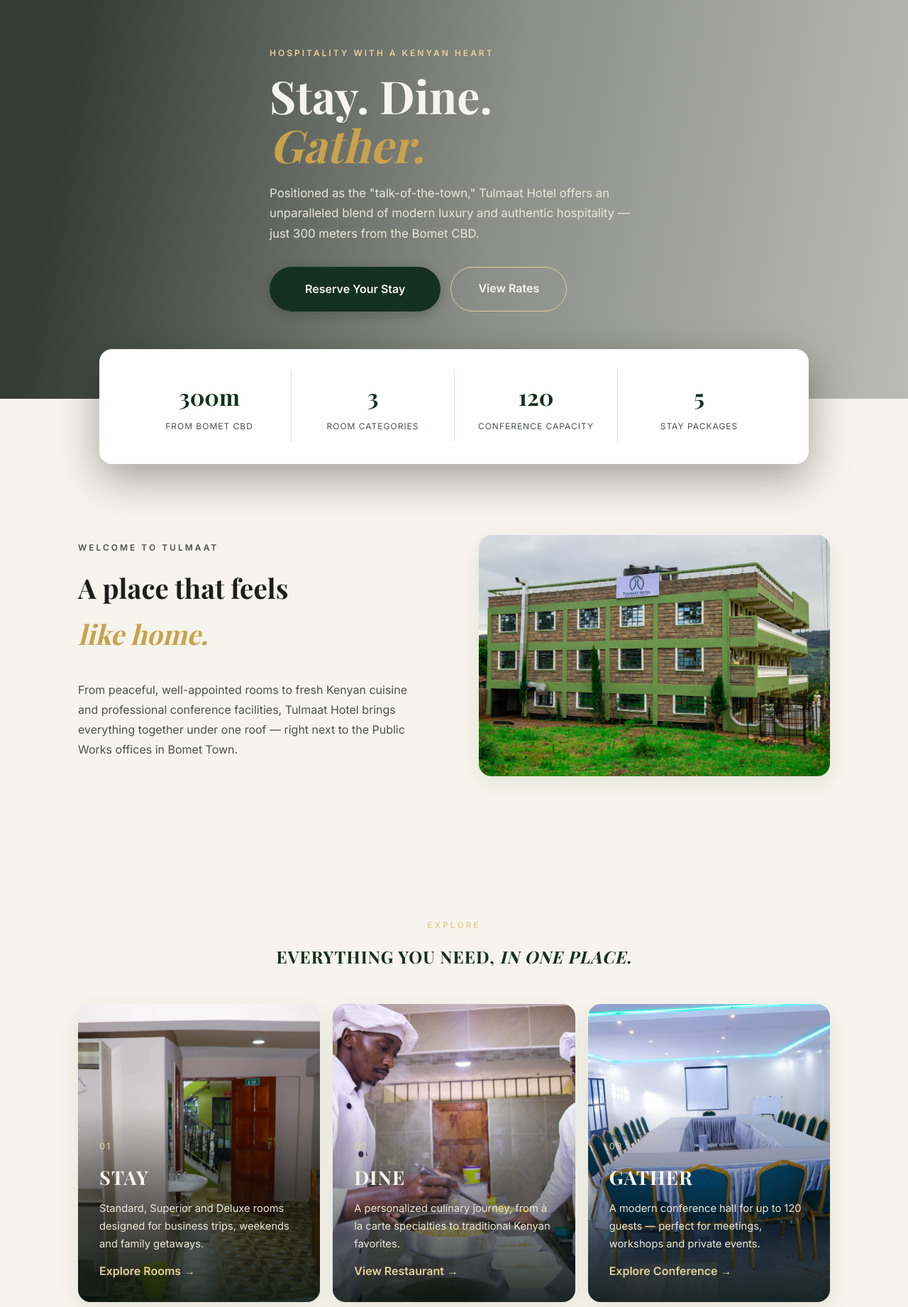
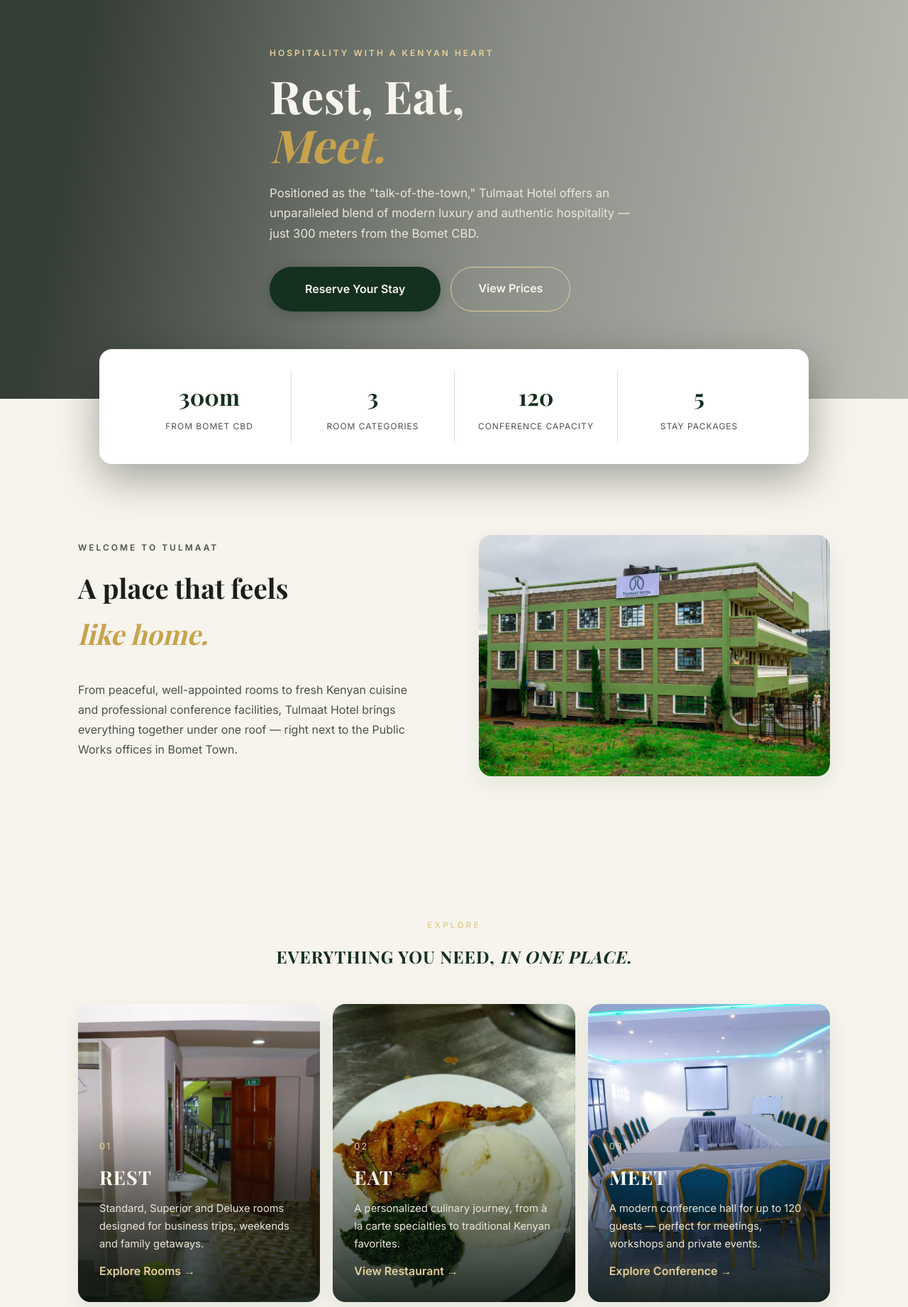
Before and after one commit to Emmanuel-ctrl-00/tulmaatwebsite, a Django app: page / in a window 1280 px wide. Shown: the part 78-1920 px from the top of the page at 71% size. Run offline with Django 5.2, Linux system fonts and the light colour scheme; some libraries are stand-ins or nearby versions.

Commit message:
layout3.0

```diff
--- a/homepage/templates/index.html
+++ b/homepage/templates/index.html
@@ -15,11 +15,11 @@
 <section class="hero" style="background-image:url \static\hotel4.jpg">
     <div class="hero-inner">
         <p class="eyebrow">HOSPITALITY WITH A KENYAN HEART</p>
-        <h1>Stay. Dine.<br><em>Gather.</em></h1>
+        <h1>Rest, Eat,<br><em>Meet.</em></h1>
         <p class="hero-copy">Positioned as the "talk-of-the-town," Tulmaat Hotel offers an unparalleled blend of modern luxury and authentic hospitality — just 300 meters from the Bomet CBD.</p>
         <div class="hero-actions">
             <a class="book-btn" href="{% url 'booking' %}">Reserve Your Stay</a>
-            <a class="btn-outline" href="#prices">View Rates</a>
+            <a class="btn-outline" href="#prices">View Prices</a>
         </div>
     </div>
 </section>
@@ -51,15 +51,15 @@
         <article class="service-card" style="background-image:url('{% static 'rooms2.jpeg' %}')">
             <div>
                 <span class="num">01</span>
-                <h3>Stay</h3>
+                <h3>Rest</h3>
                 <p>Standard, Superior and Deluxe rooms designed for business trips, weekends and family getaways.</p>
                 <a href="#accommodation">Explore Rooms →</a>
             </div>
         </article>
-        <article class="service-card" style="background-image:url('{% static 'cooking.jpg' %}')">
+        <article class="service-card" style="background-image:url('{% static 'food.jpeg' %}')">
             <div>
                 <span class="num">02</span>
-                <h3>Dine</h3>
+                <h3>Eat</h3>
                 <p>A personalized culinary journey, from à la carte specialties to traditional Kenyan favorites.</p>
                 <a href="#restaurant">View Restaurant →</a>
             </div>
@@ -67,7 +67,7 @@
         <article class="service-card" style="background-image:url('{% static 'confrence1.jpeg' %}')">
             <div>
                 <span class="num">03</span>
-                <h3>Gather</h3>
+                <h3>Meet</h3>
                 <p>A modern conference hall for up to 120 guests — perfect for meetings, workshops and private events.</p>
                 <a href="#conference">Explore Conference →</a>
             </div>
@@ -80,7 +80,7 @@
         <div class="image-panel" style="background-image:url('{% static 'rooms1.jpeg' %}')"></div>
         <div>
             <p class="eyebrow">REST EASY</p>
-            <h2>Rooms made for <em>good mornings.</em></h2>
+            <h2>Rooms made for <em>good nights.</em></h2>
             <p>Tulmaat Hotel offers a variety of well-appointed rooms designed for every traveler's comfort — from a cozy single room for a solo getaway to a spacious suite for a family retreat. Each room features plush bedding and tasteful decor for a modern yet comfortable experience.</p>
             <ul class="check-list">
                 <li>Standard, Superior &amp; Deluxe categories</li>
@@ -107,7 +107,7 @@
     <div class="two-col">
         <div>
             <p class="eyebrow">PLANNING AN EVENT?</p>
-            <h2>Spaces built for <em>gathering well.</em></h2>
+            <h2>Spaces built for <em>gathering and events.</em></h2>
             <p>Experience seamless meetings and events in our modern, spacious conference hall, perfectly equipped to accommodate up to 120 guests. Designed for corporate meetings, workshops, and private functions, our package is available at KSh 1,800 per person, inclusive of morning/afternoon tea and a full lunch.</p>
         </div>
         <div class="image-panel" style="background-image:url('{% static 'confrence2.jpeg' %}')"></div>
@@ -166,13 +166,13 @@
     <div class="gallery-grid">
         <div class="gallery-tile wide" style="background-image:url('{% static 'hotel2.jpg' %}')"></div>
         <div class="gallery-tile" style="background-image:url('{% static 'hotel3.jpeg' %}')"></div>
-        <div class="gallery-tile" style="background-image:url('{% static 'rooms3.jpeg' %}')"></div>
+        <div class="gallery-tile" style="background-image:url('{% static 'outdoor1.jpeg' %}')"></div>
     </div>
 </section>
 
 <section class="stats-band">
     <div class="stats-grid">
-        <div><strong>24+</strong><span>Comfortable Rooms</span></div>
+        <div><strong>15+</strong><span>Comfortable Rooms</span></div>
         <div><strong>120</strong><span>Conference Capacity</span></div>
         <div><strong>3</strong><span>Room Categories</span></div>
         <div><strong>5</strong><span>Stay Packages</span></div>
```
Also changed, not shown: static/cooking.jpg (deleted), static/food.jpeg (added), static/outdoor1.jpeg (added).
